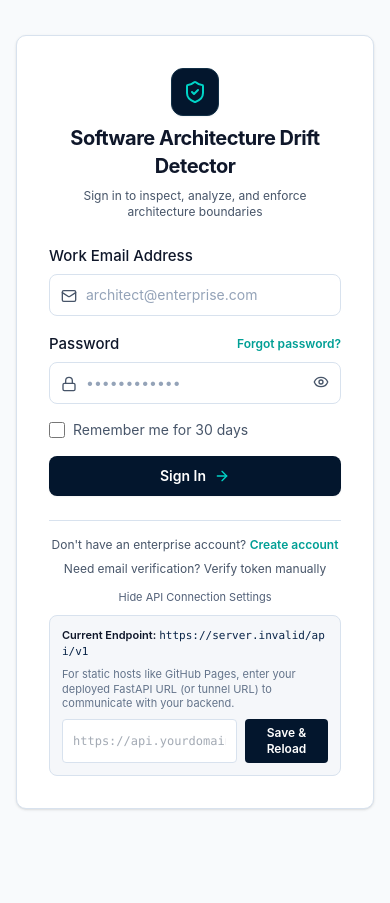
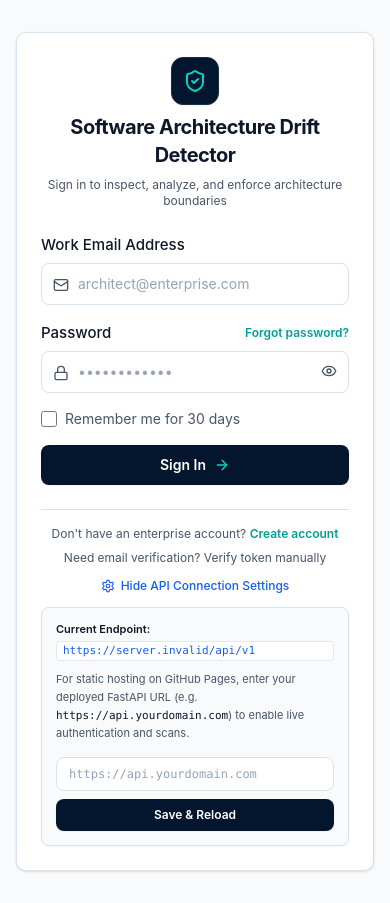
Before and after one commit to Praveenkumar1245/Software-Architecture-Drift-Detector, a React (Vite) app in the folder frontend/: page /login in a window 390 px wide. Both pictures are taken after a click on the button "Configure Backend API Server". Before the commit the page ends 844 px from the top, so only its background shows below. Built offline with nearby package versions, Linux system fonts and the light colour scheme; no server answers.

Commit message:
Fix login page layout responsiveness: collapse API panel by default, refine mobile spacing and prevent overflow

```diff
--- a/frontend/src/pages/LoginPage.tsx
+++ b/frontend/src/pages/LoginPage.tsx
@@ -1,6 +1,6 @@
 import React, { useState } from 'react';
 import { Link, useNavigate, useLocation } from 'react-router-dom';
-import { ShieldCheck, Mail, Lock, Eye, EyeOff, AlertCircle, ArrowRight, CheckCircle2, RefreshCw } from 'lucide-react';
+import { ShieldCheck, Mail, Lock, Eye, EyeOff, AlertCircle, ArrowRight, CheckCircle2, RefreshCw, Settings } from 'lucide-react';
 import { useAuth } from '../context/AuthContext';
 import { api, getApiBaseUrl, setCustomApiUrl, getCustomApiUrl, isStaticProductionHost } from '../api/client';
 
@@ -20,7 +20,7 @@ export const LoginPage: React.FC = () => {
   const [resending, setResending] = useState(false);
 
   const isStaticHostWithoutBackend = isStaticProductionHost() && !getApiBaseUrl();
-  const [showApiConfig, setShowApiConfig] = useState(isStaticHostWithoutBackend);
+  const [showApiConfig, setShowApiConfig] = useState(false);
   const [customApiInput, setCustomApiInput] = useState(() => getCustomApiUrl() || '');
   const [apiSaveSuccess, setApiSaveSuccess] = useState(false);
 
@@ -78,8 +78,8 @@ export const LoginPage: React.FC = () => {
   const isUnverifiedError = error && error.toLowerCase().includes('not verified');
 
   return (
-    <div className="min-h-screen w-full flex items-center justify-center bg-[#F8FAFC] p-4 font-sans text-[#0F172A]">
-      <div className="w-full max-w-md bg-white rounded-[10px] border border-[#D8E2EE] shadow-sm p-8 space-y-6">
+    <div className="min-h-screen w-full flex items-center justify-center bg-[#F8FAFC] py-8 px-4 font-sans text-[#0F172A]">
+      <div className="w-full max-w-md bg-white rounded-[10px] border border-[#D8E2EE] shadow-sm p-6 sm:p-8 space-y-6">
         {/* Brand Header */}
         <div className="flex flex-col items-center text-center space-y-2">
           <div className="h-12 w-12 rounded-xl bg-[#03162D] border border-[#123047] flex items-center justify-center text-[#00D4C7] shadow-xs">
@@ -93,10 +93,10 @@ export const LoginPage: React.FC = () => {
         {isStaticHostWithoutBackend && (
           <div className="p-3.5 rounded-lg bg-[#EFF6FF] border border-[#155EEF]/30 text-xs text-[#1E40AF] flex items-start gap-2.5 shadow-xs">
             <AlertCircle className="h-4 w-4 shrink-0 mt-0.5 text-[#155EEF]" />
-            <div className="space-y-1">
+            <div className="space-y-1 flex-1 min-w-0">
               <p className="font-semibold text-[#1E3A8A]">Backend Connection Required</p>
-              <p className="text-[#3B82F6] leading-relaxed">
-                This site is hosted statically on GitHub Pages. To sign in and run scans, connect your deployed FastAPI backend below or run locally using <code className="bg-white px-1 py-0.5 rounded border border-[#BFDBFE]">start_servers.bat</code>.
+              <p className="text-[#3B82F6] leading-relaxed break-words">
+                This site is hosted statically on GitHub Pages. To sign in and run scans, connect your deployed FastAPI backend below or run locally using <code className="bg-white px-1 py-0.5 rounded border border-[#BFDBFE] font-mono text-[11px]">start_servers.bat</code>.
               </p>
             </div>
           </div>
@@ -247,33 +247,54 @@ export const LoginPage: React.FC = () => {
             <button
               type="button"
               onClick={() => setShowApiConfig(!showApiConfig)}
-              className="text-[11px] text-[#526078] hover:text-[#172B4D] hover:underline cursor-pointer"
+              className="inline-flex items-center gap-1.5 text-xs font-medium text-[#155EEF] hover:text-[#1247C7] hover:underline cursor-pointer transition-colors"
             >
-              {showApiConfig ? 'Hide API Connection Settings' : 'Configure Backend API Server'}
+              <Settings className="h-3.5 w-3.5 text-[#155EEF]" />
+              <span>{showApiConfig ? 'Hide API Connection Settings' : 'Configure Backend API Server'}</span>
             </button>
             {showApiConfig && (
-              <div className="mt-2.5 p-3 rounded-lg bg-[#F5F7FA] border border-[#D8E2EE] text-left space-y-2">
-                <div className="text-[11px] text-[#475569]">
-                  <span className="font-semibold text-[#0F172A]">Current Endpoint:</span>{' '}
-                  <code className="text-[#0A2548] font-mono break-all">{getApiBaseUrl()}</code>
+              <div className="w-full mt-2.5 p-3.5 rounded-lg bg-[#F8FAFC] border border-[#D8E2EE] text-left space-y-2.5 text-xs transition-all shadow-xs">
+                <div className="flex flex-col sm:flex-row sm:items-center justify-between gap-1 text-[11px]">
+                  <span className="font-semibold text-[#0F172A]">Current Endpoint:</span>
+                  <code className="text-[#155EEF] font-mono break-all bg-white px-1.5 py-0.5 rounded border border-[#E2E8F0] text-[11px]">
+                    {getApiBaseUrl() || '(Not Configured)'}
+                  </code>
                 </div>
-                <div className="text-[11px] text-[#64748B]">
-                  For static hosts like GitHub Pages, enter your deployed FastAPI URL (or tunnel URL) to communicate with your backend.
-                </div>
-                <form onSubmit={handleSaveApiUrl} className="flex gap-2">
+                <p className="text-[11px] text-[#475569] leading-relaxed">
+                  For static hosting on GitHub Pages, enter your deployed FastAPI URL (e.g.{' '}
+                  <code className="font-mono text-[#0F172A]">https://api.yourdomain.com</code>) to enable live authentication and scans.
+                </p>
+                <form onSubmit={handleSaveApiUrl} className="flex flex-col sm:flex-row gap-2 pt-1">
                   <input
                     type="url"
                     value={customApiInput}
                     onChange={(e) => setCustomApiInput(e.target.value)}
                     placeholder="https://api.yourdomain.com"
-                    className="flex-1 px-2.5 py-1.5 text-xs bg-white border border-[#D8E2EE] rounded focus:outline-none focus:border-[#00D4C7] font-mono"
+                    className="flex-1 min-w-0 px-3 py-2 text-xs bg-white border border-[#D8E2EE] rounded-lg focus:outline-none focus:border-[#00D4C7] focus:ring-1 focus:ring-[#00D4C7] font-mono text-[#0F172A] placeholder-[#94A3B8]"
                   />
-                  <button
-                    type="submit"
-                    className="px-3 py-1.5 text-xs font-semibold bg-[#03162D] text-white rounded hover:bg-[#0A2548] transition-colors cursor-pointer"
-                  >
-                    {apiSaveSuccess ? 'Saved!' : 'Save & Reload'}
-                  </button>
+                  <div className="flex gap-2 shrink-0">
+                    <button
+                      type="submit"
+                      className="flex-1 sm:flex-none px-3.5 py-2 text-xs font-semibold bg-[#03162D] text-white rounded-lg hover:bg-[#0A2548] transition-colors cursor-pointer shadow-xs whitespace-nowrap"
+                    >
+                      {apiSaveSuccess ? 'Saved!' : 'Save & Reload'}
+                    </button>
+                    {customApiInput && (
+                      <button
+                        type="button"
+                        onClick={() => {
+                          setCustomApiUrl(null);
+                          setCustomApiInput('');
+                          setApiSaveSuccess(true);
+                          setTimeout(() => window.location.reload(), 400);
+                        }}
+                        className="px-2.5 py-2 text-xs font-medium text-[#475569] bg-white border border-[#D8E2EE] rounded-lg hover:bg-[#F1F5F9] transition-colors cursor-pointer whitespace-nowrap"
+                        title="Reset to default"
+                      >
+                        Reset
+                      </button>
+                    )}
+                  </div>
                 </form>
               </div>
             )}
```
